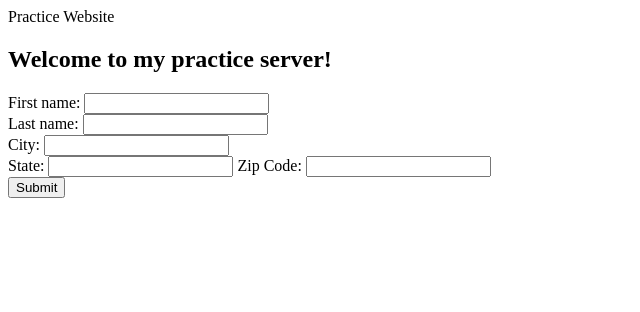
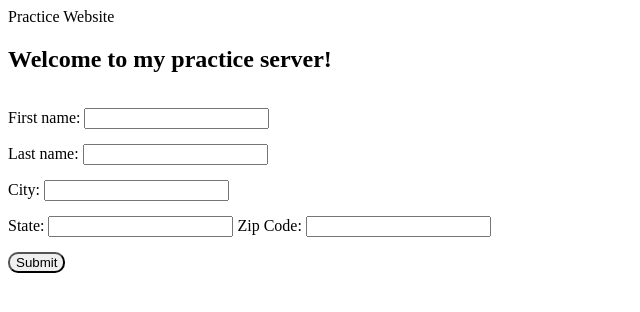
Before and after one commit to NickHeiner1/PracticeServer-, a plain HTML site: page index.html in a window 1280 px wide. Shown: the whole page, without its empty margins (0-640 px from the left). Drawn offline with Linux system fonts and the light colour scheme.

Commit message:
added form buttons/style sheets

```diff
--- /dev/null
+++ b/PracticeServer.css
@@ -0,0 +1,10 @@
+input[type="text"] {
+	margin-top: 15px;
+}
+
+input[type="submit"] {
+	margin-top: 15px;
+	border-radius: 10px;
+	outline: none;
+	cursor: pointer;
+}
--- a/index.html
+++ b/index.html
@@ -3,7 +3,7 @@
 <head>
 	<meta charset="utf-8" />
 	<title> Page Title </title>
-	<link rel="stylesheet" href="mystylefile.css"  />
+	<link rel="stylesheet" href="PracticeServer.css"  />
 </head>
 <body>
 	<!-- page content goes here -->
```
